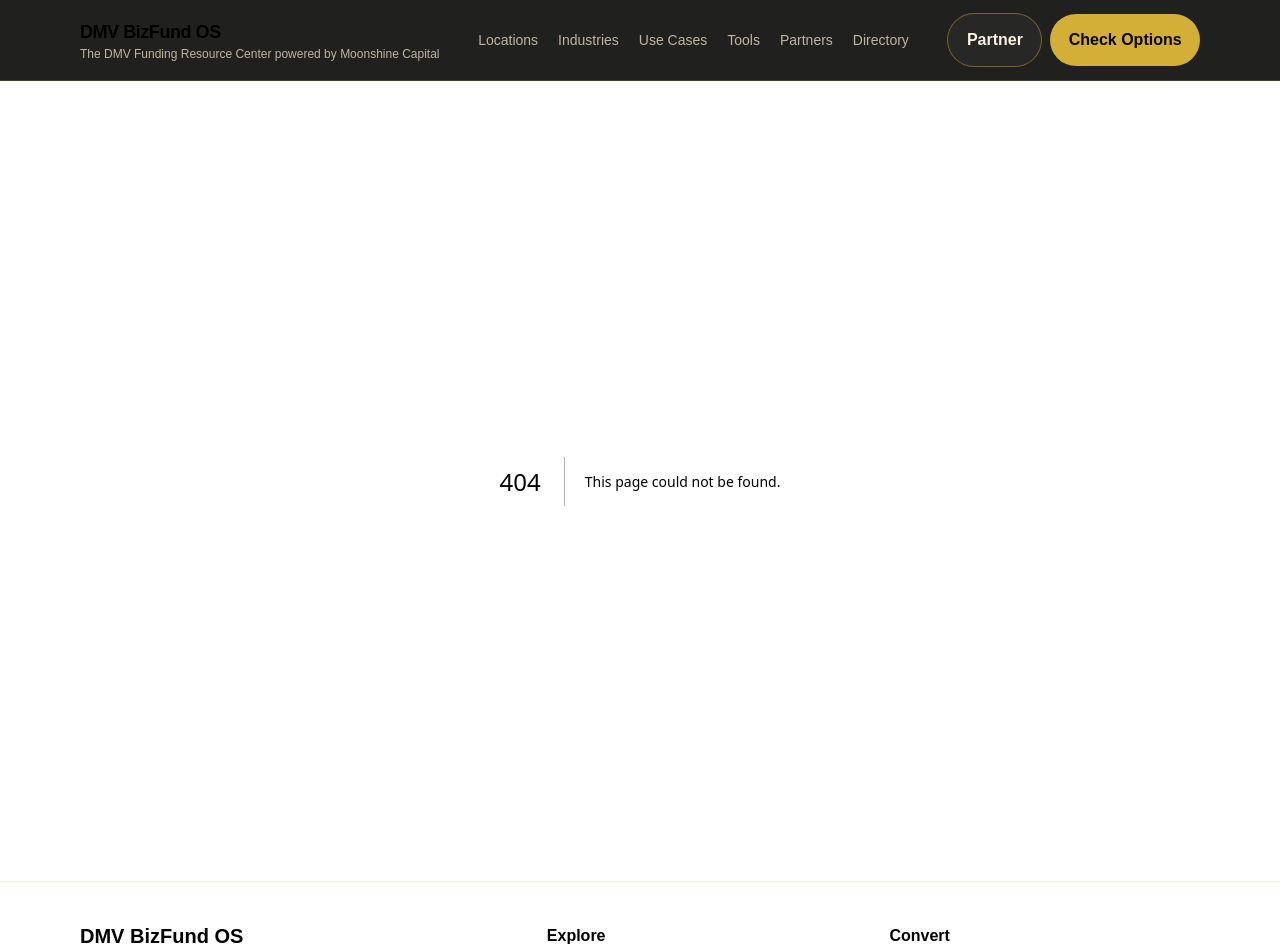
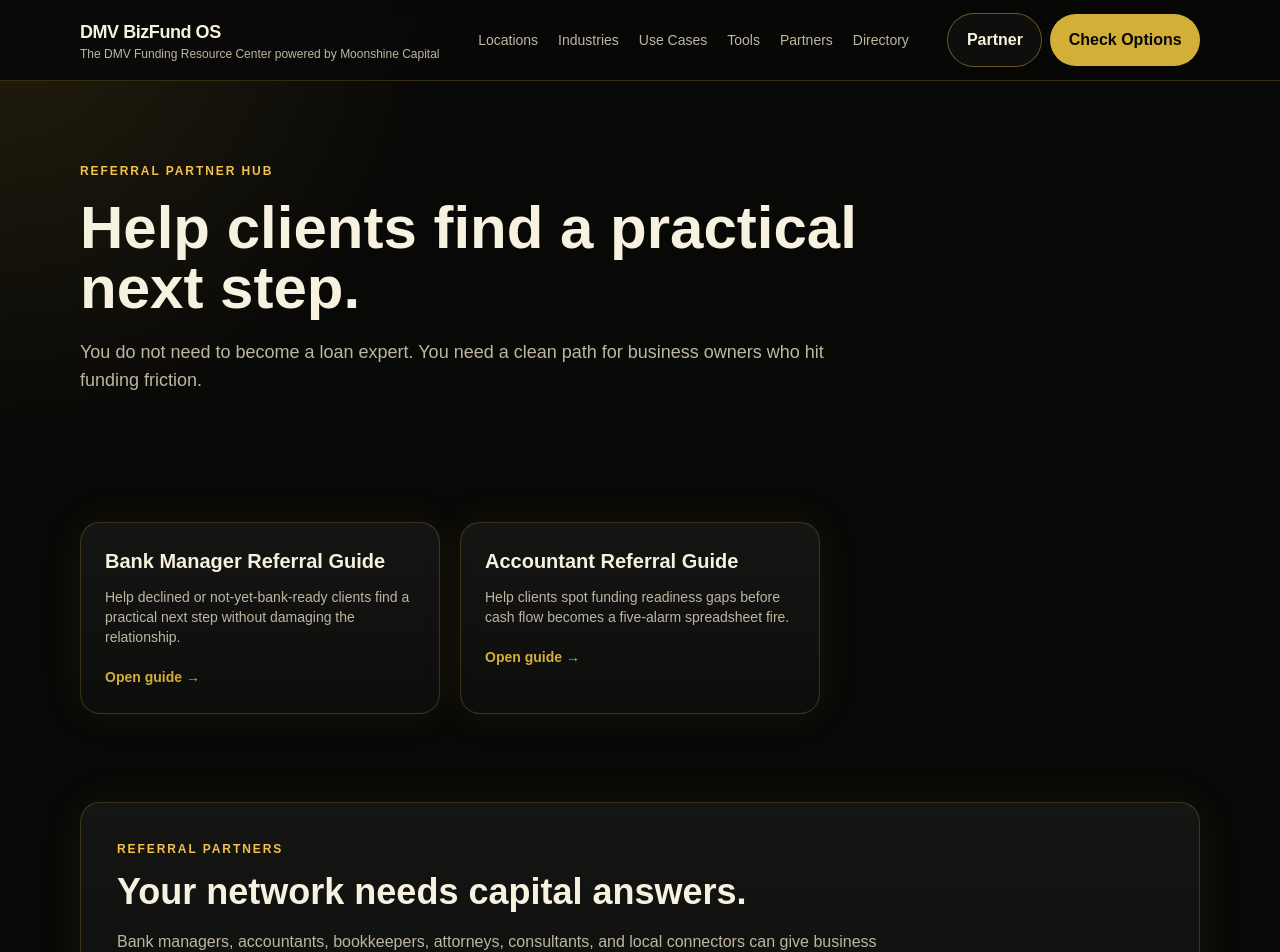
Before and after one commit to JFeimster/dmv-bizfund-os, a Next.js app: page /referral-partners in a window 1280 px wide. Before the commit this address had no page. Shown: the top 952 px of the page. Built offline with nearby package versions, Linux system fonts and the light colour scheme.

Commit message:
Add referral partners hub page

```diff
--- /dev/null
+++ b/app/referral-partners/page.tsx
@@ -0,0 +1,35 @@
+import CardGrid from "@/components/CardGrid";
+import PageHeader from "@/components/PageHeader";
+import ReferralPartnerCTA from "@/components/ReferralPartnerCTA";
+import ComplianceNote from "@/components/ComplianceNote";
+import { getReferralPartners } from "@/lib/content";
+import { createMetadata } from "@/lib/seo";
+
+export const metadata = createMetadata({
+  title: "DMV Referral Partner Guides",
+  description: "Referral guides for bank managers, accountants, bookkeepers, consultants, attorneys, and local business connectors.",
+  path: "/referral-partners"
+});
+
+export default function ReferralPartnersPage() {
+  const partners = getReferralPartners();
+
+  return (
+    <>
+      <PageHeader
+        eyebrow="Referral partner hub"
+        title="Help clients find a practical next step."
+        description="You do not need to become a loan expert. You need a clean path for business owners who hit funding friction."
+      />
+      <CardGrid
+        items={partners.map((item) => ({
+          title: item.title,
+          description: item.summary,
+          href: `/referral-partners/${item.slug}`
+        }))}
+      />
+      <ReferralPartnerCTA />
+      <ComplianceNote />
+    </>
+  );
+}
```
